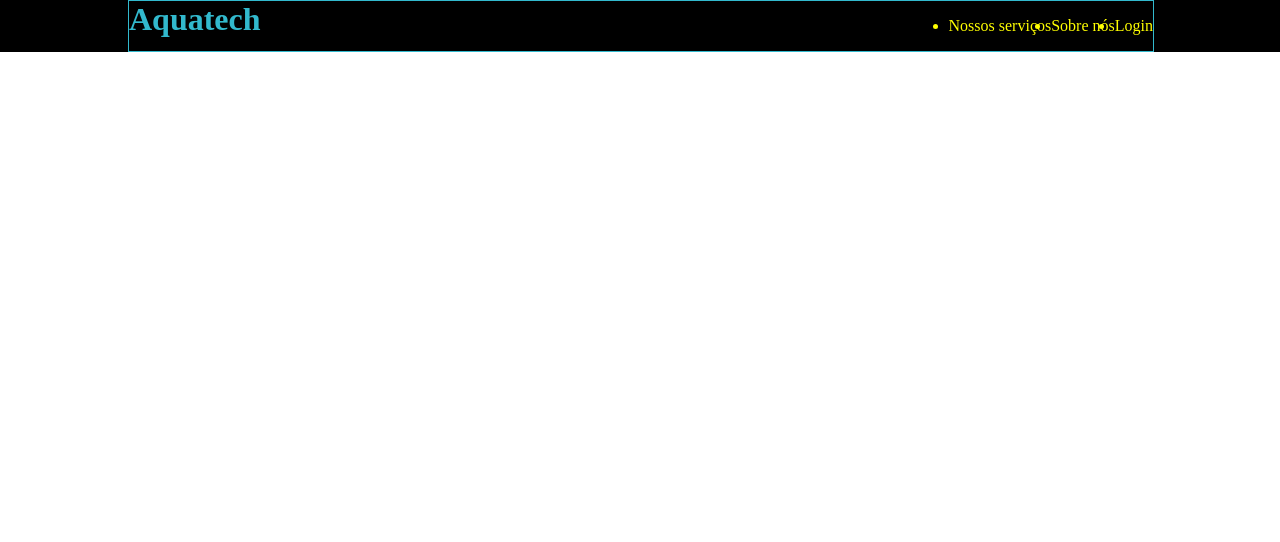
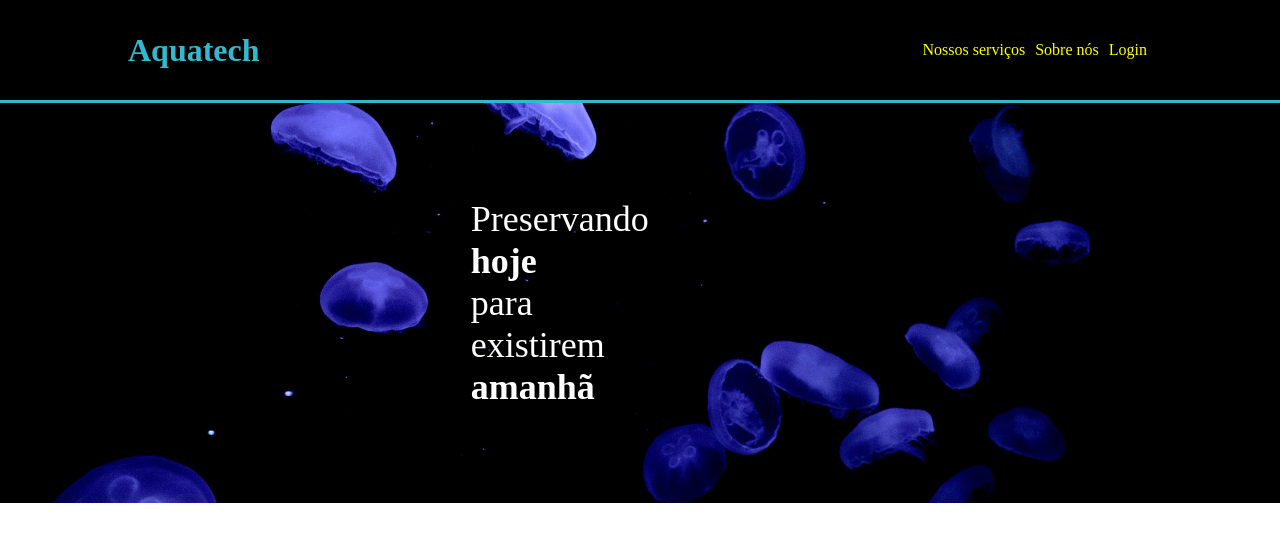
Before and after one commit to thiagovieiras/Projeto-aquatech, a plain HTML site: page index.html in a window 1280 px wide. Drawn offline with Linux system fonts and the light colour scheme.

Commit message:
Banner adicionado

```diff
--- a/index.html
+++ b/index.html
@@ -18,5 +18,11 @@
 		</div>
 	</div>
 
+	<div class="banner">
+		<div class="container">
+			<p>Preservando <b>hoje</b> para existirem <b>amanhã</b></p>
+		</div>
+	</div>
+
 </body>
 </html>
--- a/style.css
+++ b/style.css
@@ -5,16 +5,18 @@ body {
 
 .header {
     background-color: black;
+    height: 100px;
+    border-bottom: 3.5px solid #32b9cd;
 }
 
 .container {
     width: 80%;
-    border: 1px solid #32b9cd;
     margin-left: 10%;
     margin-right: 10%;
     display: flex;
     justify-content: space-between;
-
+    height: 100%;
+    align-items: center;
 }
 
 h1 {
@@ -26,3 +28,31 @@ ul {
     color: #ffff00;
     display: flex;
 }
+
+.header > .container > .navbar {
+    list-style: none;
+}
+
+.header > .container > .navbar > li {
+    margin: 0px 5px;
+}
+
+.banner {
+    width: 100%;
+    height: 400px;
+    background-image: url(Imagens/bg-jelly-fish-para_outras_pags.png);
+}
+
+.banner > .container {
+    width: 80%;
+    height: 100%;
+    margin: 0 10px;
+    display: flex;
+    justify-content: center;
+}
+
+.banner > .container > p {
+    color: white;
+    font-size: 36px;
+    width: 10%;
+}
```
Also changed, not shown: Imagens/bg-jelly-fish-para_outras_pags.png (added), Imagens/favicon2.ico (added), Imagens/growth_color.png (added), Imagens/lightbulb_color.png (added), Imagens/planet-earth_color.png (added).
